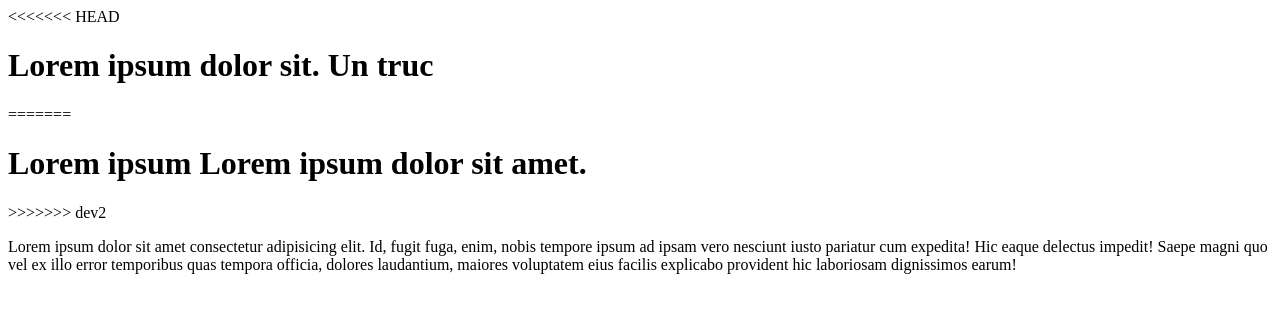
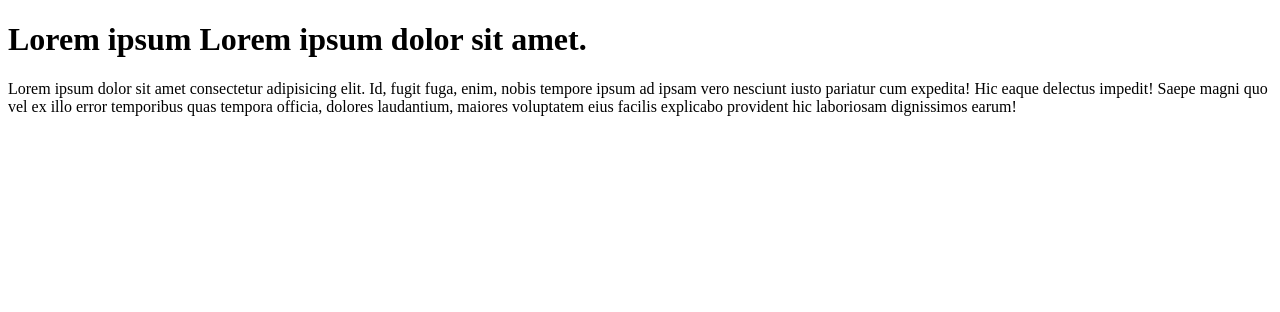
Before and after one commit to nadiaouafi/cours5-edw2, a plain HTML site: page index.html in a window 1280 px wide. Drawn offline with Linux system fonts and the light colour scheme.

Commit message:
Resolve conflict

```diff
--- a/index.html
+++ b/index.html
@@ -6,11 +6,7 @@
     <title>Cours5</title>
   </head>
   <body>
-<<<<<<< HEAD
-    <h1>Lorem ipsum dolor sit. Un truc</h1>
-=======
     <h1>Lorem ipsum Lorem ipsum dolor sit amet.</h1>
->>>>>>> dev2
     <p>
       Lorem ipsum dolor sit amet consectetur adipisicing elit. Id, fugit fuga,
       enim, nobis tempore ipsum ad ipsam vero nesciunt iusto pariatur cum
```
